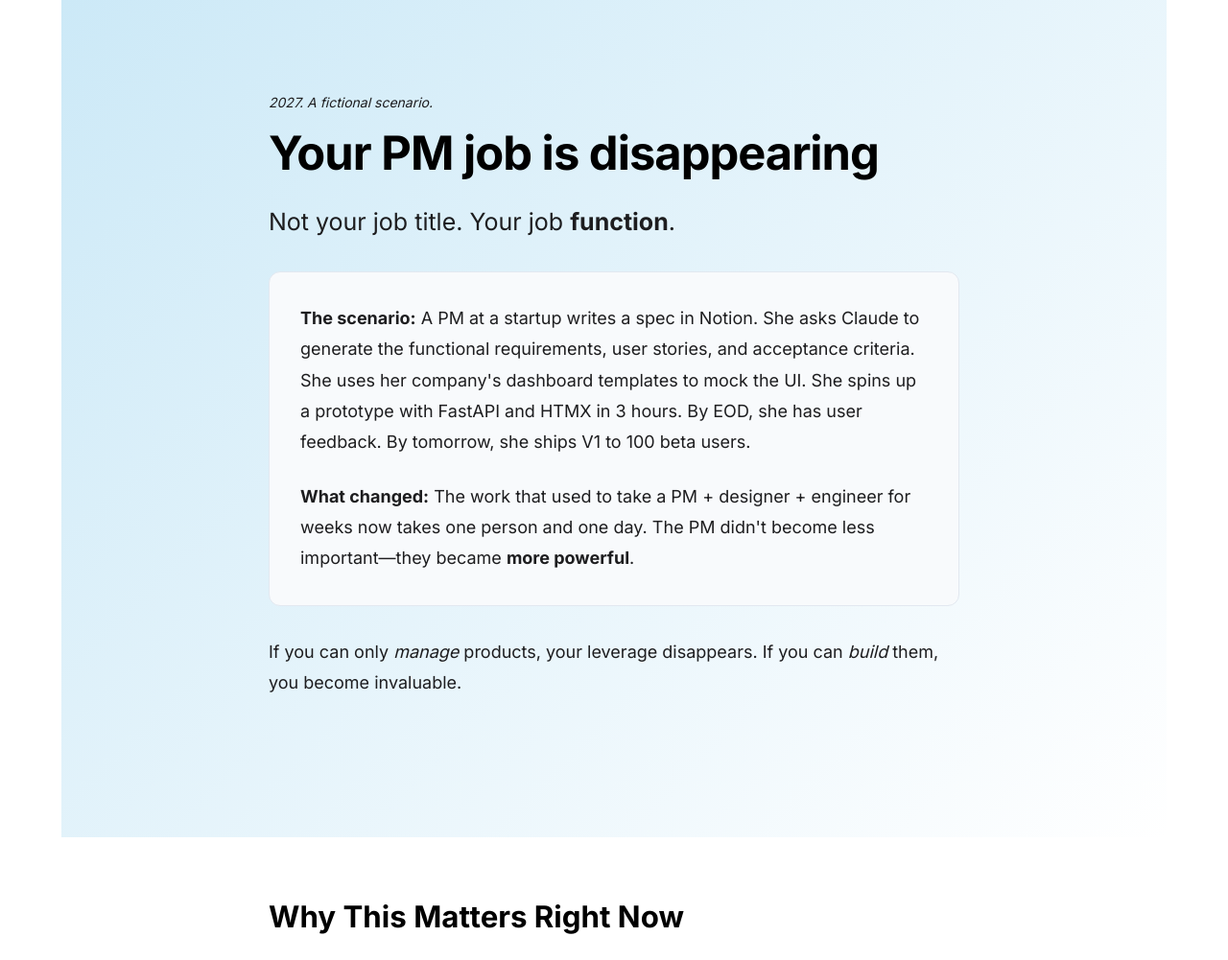
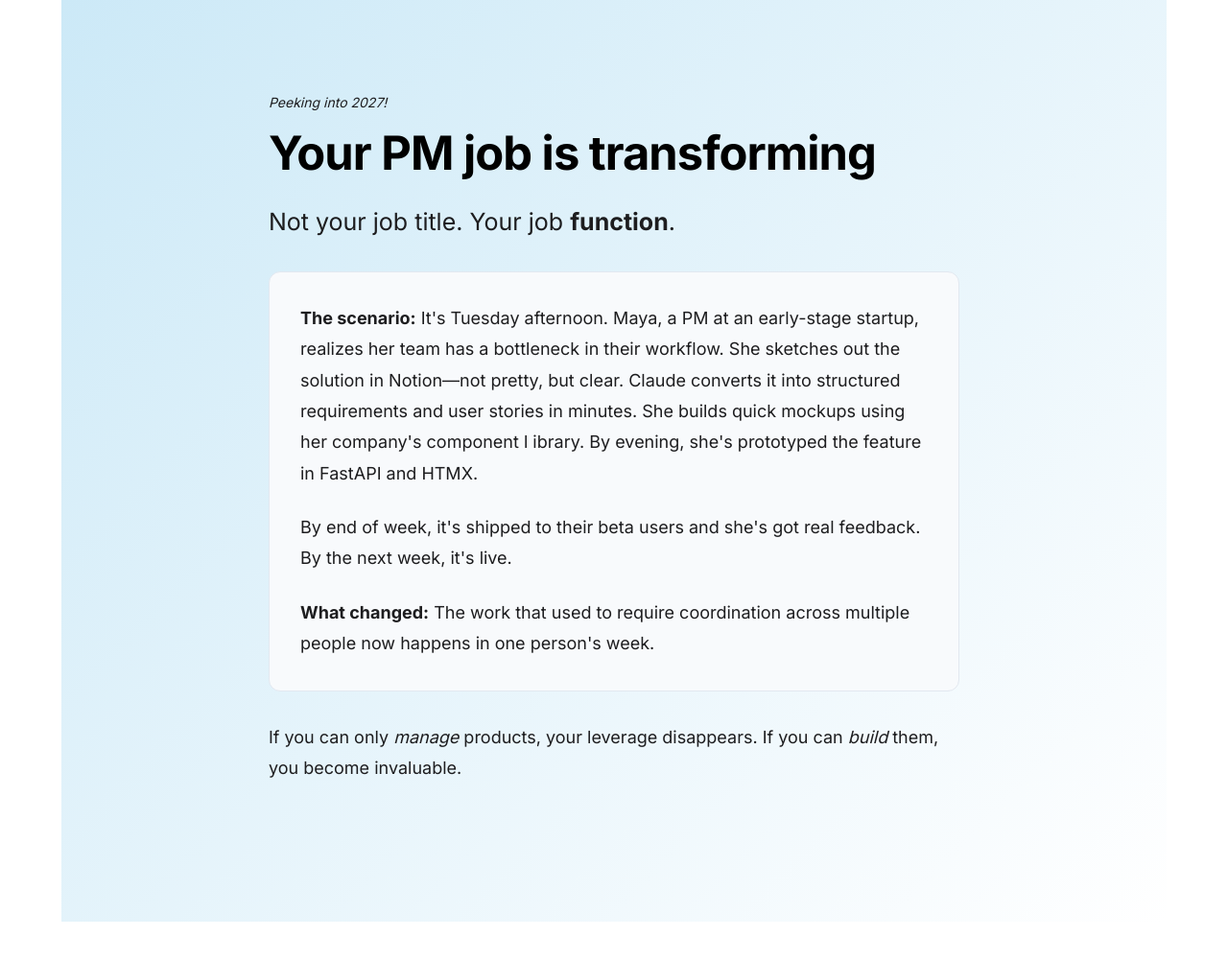
Before and after one commit to harsha-k-cheruku/fullstackpm.tech, a Python web app: template code/app/templates/index.html in a window 1280 px wide. Shown: the part 64-1065 px from the top of the page at 96% size. Run offline with Jinja, Linux system fonts and the light colour scheme; the template is opened without the code that fills it, so the values that code supplies are empty; some libraries are stand-ins or nearby versions.

Commit message:
Update index.html

```diff
--- a/code/app/templates/index.html
+++ b/code/app/templates/index.html
@@ -7,11 +7,11 @@
   <div class="max-w-3xl mx-auto px-6">
     <div class="mb-12">
       <p class="text-small mb-4" style="color: var(--color-text-secondary); font-style: italic;">
-        2027. A fictional scenario.
+        Peeking into 2027!
       </p>
 
       <h1 class="text-display mb-6" style="color: var(--color-text-primary); line-height: 1.1;">
-        Your PM job is disappearing
+        Your PM job is transforming
       </h1>
 
       <p class="text-h3 mb-8" style="color: var(--color-text-secondary); font-weight: 400; line-height: 1.6;">
@@ -19,13 +19,17 @@
       </p>
 
       <div class="rounded-xl border p-8 mb-8" style="background-color: var(--color-bg-secondary); border-color: var(--color-border);">
-        <p class="text-body-lg mb-6" style="color: var(--color-text-secondary); line-height: 1.8;">
-          <strong>The scenario:</strong> A PM at a startup writes a spec in Notion. She asks Claude to generate the functional requirements, user stories, and acceptance criteria. She uses her company's dashboard templates to mock the UI. She spins up a prototype with FastAPI and HTMX in 3 hours. By EOD, she has user feedback. By tomorrow, she ships V1 to 100 beta users.
-        </p>
-        <p class="text-body-lg" style="color: var(--color-text-secondary); line-height: 1.8;">
-          <strong>What changed:</strong> The work that used to take a PM + designer + engineer for weeks now takes one person and one day. The PM didn't become less important—they became <strong>more powerful</strong>.
-        </p>
-      </div>
+          <p class="text-body-lg mb-6" style="color: var(--color-text-secondary); line-height: 1.8;">
+            <strong>The scenario:</strong> It's Tuesday afternoon. Maya, a PM at an early-stage startup, realizes her team has a bottleneck in their workflow. She sketches out the solution in Notion—not pretty, but clear. Claude converts it into structured requirements and user stories in minutes. She builds quick mockups using her company's component
+  l        ibrary. By evening, she's prototyped the feature in FastAPI and HTMX.
+          </p>
+          <p class="text-body-lg" style="color: var(--color-text-secondary); line-height: 1.8;">
+            By end of week, it's shipped to their beta users and she's got real feedback. By the next week, it's live.
+          </p>
+          <p class="text-body-lg mt-6" style="color: var(--color-text-secondary); line-height: 1.8;">
+            <strong>What changed:</strong> The work that used to require coordination across multiple people now happens in one person's week.
+          </p>
+        </div>
 
       <p class="text-body-lg" style="color: var(--color-text-secondary); line-height: 1.8;">
         If you can only <em>manage</em> products, your leverage disappears. If you can <em>build</em> them, you become invaluable.
```
